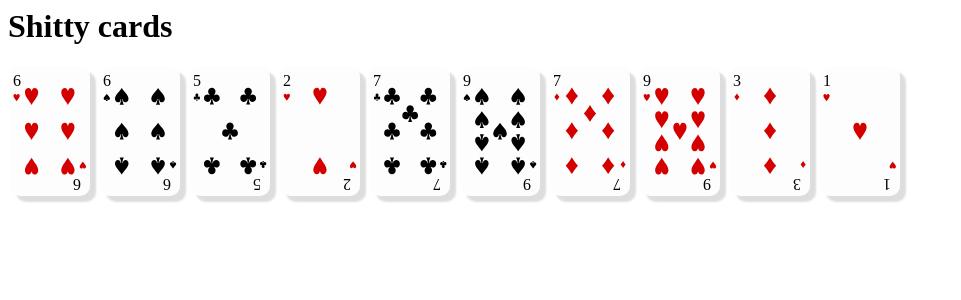
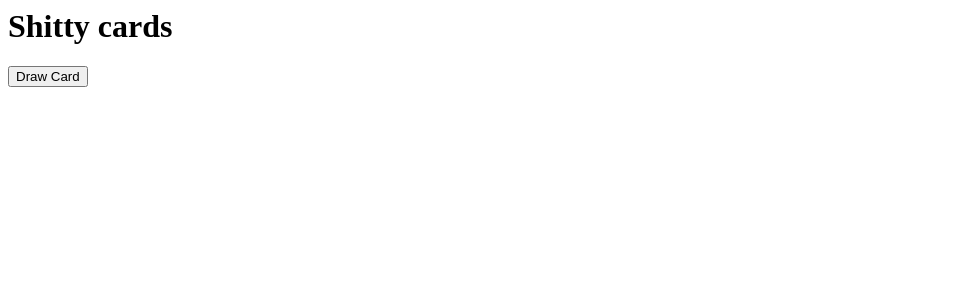
Before and after one commit to BenJilks/BadConnect4, a Flask app: template templates/cards.html in a window 1280 px wide. Shown: the top 300 px of the page, without its empty margins (0-961 px from the left). Run offline with Flask 2, Linux system fonts and the light colour scheme; the template is opened without the code that fills it: most values are stand-ins (such as "Sample title", 1, 10 or a date in 2020); some libraries are stand-ins or nearby versions.

Commit message:
Working Cards

```diff
--- a/connect4.py
+++ b/connect4.py
@@ -1,6 +1,6 @@
 import random
 
-class Board:
+class Connect4Board:
     def __init__(self, players, width, height, connect):
         self.__width = width
         self.__height = height
--- a/server.py
+++ b/server.py
@@ -1,7 +1,8 @@
 from flask import Flask, render_template, request
 from flask_socketio import SocketIO, join_room, leave_room, emit
 from game import GameManager
-from connect4 import Board
+from connect4 import Connect4Board
+from cards import CardStack
 import json
 app = Flask(__name__)
 socketio = SocketIO(app)
@@ -58,9 +59,9 @@ def connect4():
 def cards():
     player = request.remote_addr
     game = game_manager.get_game(player)
-    #if game == None:
-    #    return "You're not in a game!"
-    return render_template('cards.html')
+    if game == None:
+        return "You're not in a game!"
+    return render_template('cards.html', player=player)
 
 @socketio.on('join')
 def join(lobby_name):
@@ -99,12 +100,12 @@ def start_connect4(width, height, connect):
     connect = int(connect)
     if not lobby.has_started():
         print('starting connect4', lobby.get_name())
-        board = Board(lobby.get_players(), width, height, connect)
+        board = Connect4Board(lobby.get_players(), width, height, connect)
         lobby.start_game(board)
-        emit('goto_game', '/connect4', room=lobby.get_name())
+    emit('goto_game', '/connect4', room=lobby.get_name())
 
-@socketio.on('game_started')
-def game_started():
+@socketio.on('game_started_connect4')
+def game_started_connect4():
     player = request.remote_addr
     game = game_manager.get_game(player)
     join_room(game.get_name())
@@ -144,8 +145,58 @@ def start_cards():
 
     if not lobby.has_started():
         print('starting cards', lobby.get_name())
-        lobby.start_game(None)
+        cards = CardStack(lobby.get_players())
+        lobby.start_game(cards)
         emit('goto_game', '/cards', room=lobby.get_name())
+
+@socketio.on('game_started_cards')
+def game_started_cards():
+    player = request.remote_addr
+    game = game_manager.get_game(player)
+    join_room(game.get_name())
+
+    player_data = []
+    for p in game.get_players():
+        if p != player:
+            name = game_manager.player_name(p)
+            player_data.append({'name': name, 'id': p})
+
+    cards = game.get_game()
+    data = json.dumps({'for': player, 'data': cards.get_stack_data(player),
+        'players': player_data})
+    emit('reset_cards', data, room=game.get_name())
+    print('Reset', player, 'cards')
+
+@socketio.on('draw_card')
+def draw_card():
+    player = request.remote_addr
+    game = game_manager.get_game(player)
+    if game != None:
+        cards = game.get_game()
+        card = cards.draw_card(player)
+        data = json.dumps({'for': player, 'card': card.get_json_data()})
+        emit('give_card', data, room=game.get_name())
+        print('Gave player', player, 'card', card.get_id())
+
+@socketio.on('update_position')
+def update_position(card_id, x, y):
+    player = request.remote_addr
+    game = game_manager.get_game(player)
+    if game != None:
+        cards = game.get_game()
+        cards.update_card_pos(player, card_id, x, y)
+        print('Updated card', card_id, 'position to', x, y)
+
+@socketio.on('give_card_to')
+def give_card_to(card_id, to):
+    player = request.remote_addr
+    game = game_manager.get_game(player)
+    if game != None:
+        cards = game.get_game()
+        card = cards.give(player, card_id, to)
+        data = json.dumps({'for': to, 'card': card.get_json_data()})
+        emit('give_card', data, room=game.get_name())
+        print('Gave card', card_id, 'from', player, 'to', to)
 
 if __name__ == '__main__':
     socketio.run(app, host='0.0.0.0', port='80')
--- a/static/Scripts/cards.js
+++ b/static/Scripts/cards.js
@@ -1,30 +1,89 @@
 
+var socket;
 const width = 80;
 const height = 130;
 var curr_card = null;
 var offsetX, offsetY;
 var curr_z;
-
-function getRandomInt(max) {
-    return Math.floor(Math.random() * Math.floor(max));
-}
+var curr_cards;
+var players;
 
 function init()
 {
+    curr_cards = [];
     curr_z = 0;
-    for (var i = 0; i < 10; i++)
+
+    socket = io.connect('http://' + document.domain + ':' + location.port);
+    socket.on('connect', function()
     {
-        var card = make_card(getRandomInt(4), getRandomInt(12) + 1);
-        card.style.left = (i * (width + 10) + 10) + "px";
-        document.body.appendChild(card);
-    }
+        socket.emit('game_started_cards');
+    });
+
+    socket.on('give_card', function(data_json)
+    {
+        var data = JSON.parse(data_json);
+        if (data['for'] == player)
+        {
+            var card_data = data['card'];
+            new_card(card_data);
+        }
+    });
+
+    socket.on('reset_cards', function(data_json)
+    {
+        var data = JSON.parse(data_json);
+        console.log(data['for'] + ", " + player);
+        if (data['for'] == player)
+        {
+            for (var i = 0; i < curr_cards.length; i++)
+            curr_cards[i].remove();
+            curr_cards = [];
+
+            var cards = data['data'];
+            for (var i = 0; i < cards.length; i++)
+            {
+                var card_data = cards[i];
+                var card = new_card(card_data);
+                card.style.left = card_data['x'] + 'px';
+                card.style.top = card_data['y'] + 'px';
+                card.pos_x = card_data['x'];
+                card.pos_y = card_data['y'];
+            }
+
+            var give_area = document.getElementById('give_area');
+            give_area.innerHTML = "";
+            players = data['players'];
+            for (var i = 0; i < players.length; i++)
+            {
+                var p = players[i];
+                var name = p['name'];
+                var id = p['id'];
+                var row = document.createElement('tr');
+                var data = document.createElement('td');
+                var title = document.createElement('h1');
+                title.innerHTML = name;
+                data.appendChild(title);
+                row.appendChild(data);
+                give_area.appendChild(row);
+            }
+        }
+    });
 }
 
-function make_card(set, number)
+function new_card(card_data)
+{
+    var card = make_card(card_data['set'], card_data['number'], card_data['id']);
+    document.body.appendChild(card);
+    curr_cards.push(card);
+    return card;
+}
+
+function make_card(set, number, id)
 {
     var card = document.createElement('div');
     card.className = 'card';
     card.onmousedown = () => { select_card(card) };
+    card.card_id = id;
 
     var img = document.createElement('img');
     img.src = "static/Cards/" + set + "_" + number + ".svg";
@@ -51,6 +110,8 @@ function card_drag(event)
     {
         var x = event.x - width / 2;
         var y = event.y - height / 2;
+        curr_card.pos_x = x;
+        curr_card.pos_y = y;
         curr_card.style.left = x + "px"
         curr_card.style.top = y + "px";
     }
@@ -64,5 +125,25 @@ function select_card(card)
 
 function deselect_card()
 {
-    curr_card = null;
+    if (curr_card != null)
+    {
+        if (curr_card.pos_x >= window.innerWidth - 200 && players.length >= 1)
+        {
+            var id = parseInt(curr_card.pos_y / (window.innerHeight / players.length));
+            var p = players[id];
+            curr_card.remove();
+            socket.emit('give_card_to', curr_card.card_id, p['id']);
+        }
+        else
+        {
+            socket.emit('update_position', curr_card.card_id,
+                curr_card.pos_x, curr_card.pos_y);
+        }
+        curr_card = null;
+    }
 }
+
+function draw_card()
+{
+    socket.emit('draw_card');
+}
--- a/static/Scripts/connect4.js
+++ b/static/Scripts/connect4.js
@@ -9,7 +9,7 @@ function init()
     socket.on('connect', function()
     {
         console.log('connected');
-        socket.emit('game_started');
+        socket.emit('game_started_connect4');
     });
 
     socket.on('json', function (data)
--- a/static/Styles/cards.css
+++ b/static/Styles/cards.css
@@ -27,3 +27,18 @@
     left: 100%;
     transform: translate(-17px, -21px) rotate(180deg);
 }
+
+.give_area {
+    position: fixed;
+    height: 100%;
+    width: 200px;
+    top: 0px;
+    right: 0px;
+}
+
+.give_area tr {
+    background-color: #FF000022;
+    width: 100%;
+    height: auto;
+    text-align: center;
+}
--- a/templates/cards.html
+++ b/templates/cards.html
@@ -2,11 +2,17 @@
     <head>
         <title>Shitty Cards</title>
         <link rel="stylesheet" type="text/css" href="static/Styles/cards.css">
+        <script type="text/javascript" src="//cdnjs.cloudflare.com/ajax/libs/socket.io/1.3.6/socket.io.min.js"></script>
+        <script>const player="{{ player }}";</script>
         <script src="static/Scripts/cards.js"></script>
     </head>
 
     <body onmousemove="card_drag(event)" onmouseup="deselect_card()">
         <h1>Shitty cards</h1>
+        <button onclick="draw_card()">Draw Card</button>
+
+        <table class="give_area" id="give_area">
+        </table>
     </body>
 
     <script>init();</script>
```
Also changed, not shown: cards.py (added, +85 -0 lines).
